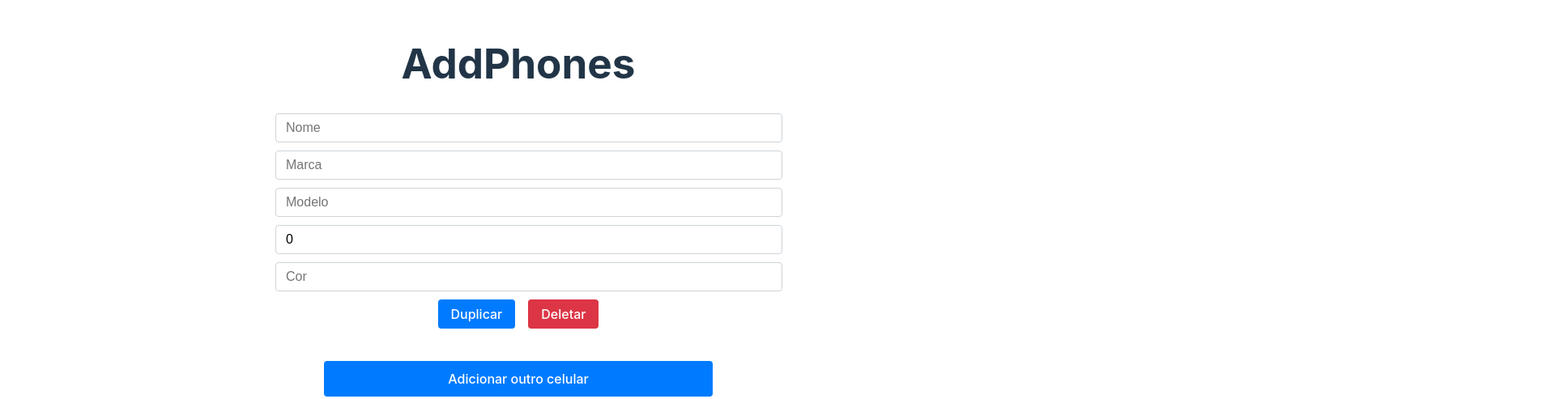
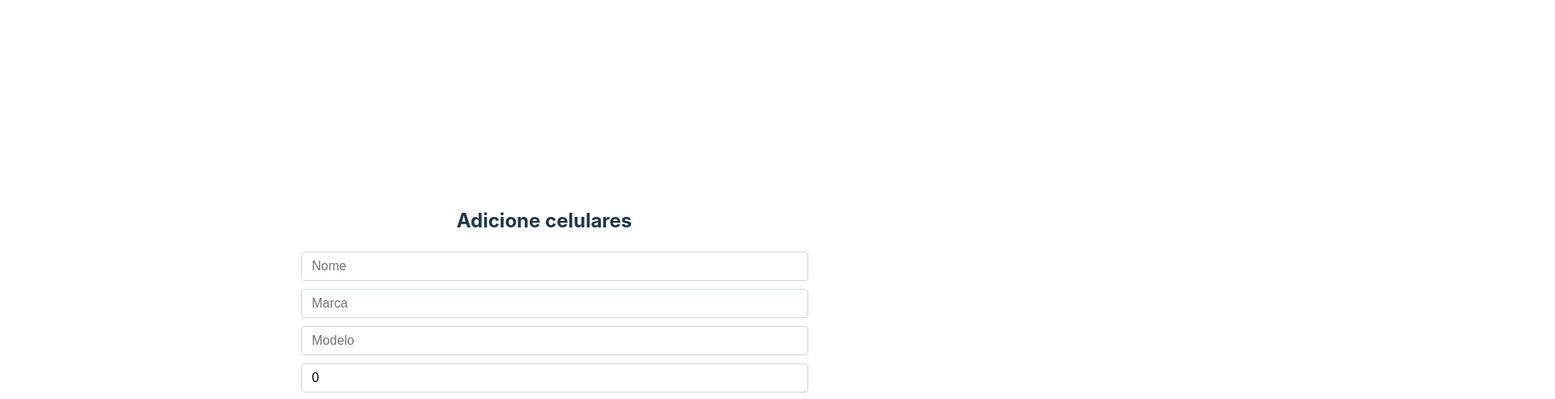
Before and after one commit to fredericobrion/lexart-full-stack-test, a React (Vite) app in the folder front/: page /phones/add in a window 1280 px wide. Shown: the part 115-608 px from the top of the page at 81% size, 1920 px wide, since content can reach past the window. Built offline with nearby package versions, Linux system fonts and the light colour scheme; sample sign-in values are in the browser's storage.

Commit message:
feat: Header

```diff
--- a/front/src/App.jsx
+++ b/front/src/App.jsx
@@ -4,14 +4,17 @@ import PhoneList from './pages/phonesList';
 import AddPhones from './pages/addPhones';
 import UpdateAndDeletePhone from './pages/updateAndDeletePhone';
 import { Routes, Route } from 'react-router-dom';
+import Header from './components/header';
 
 function App() {
   return (
     <Routes>
-      <Route path="/" element={<LoginPage />} />
-      <Route path="/phones/:id" element={<UpdateAndDeletePhone />} />
-      <Route path="/phones/add" element={<AddPhones />} />
-      <Route path="/phones" element={<PhoneList />} />
+      <Route path="/phones" element={<Header />} >
+        <Route index element={ <PhoneList /> } />
+        <Route path=":id" element={ <UpdateAndDeletePhone /> } />
+         <Route path="add" element={ <AddPhones /> } />
+      </Route>
+      <Route path='/' element={ <LoginPage /> } />
     </Routes>
   )
 }
--- /dev/null
+++ b/front/src/components/header/header.module.css
@@ -0,0 +1,44 @@
+.hideHeader {
+  display: none;
+}
+
+.header {
+  width: 100%;
+  margin-bottom: 30px;
+  display: flex;
+  justify-content: space-between;
+  align-items: center;
+  padding: 10px 20px;
+  color: #fff;
+}
+
+.header h2 {
+  margin: 0;
+  font-size: 2rem;
+}
+
+.headerButtons button {
+  background-color: #0056b3;
+  border: none;
+  color: #fff;
+  font-size: 16px;
+  cursor: pointer;
+  transition: color 0.3s ease;
+  margin-left: 10px;
+}
+
+.headerButtons .viewPhones {
+  background-color: #007bff;
+}
+
+.headerButtons .addPhones {
+  background-color: #28a745;
+}
+
+.headerButtons .logout {
+  background-color: #dc3545;
+}
+
+.headerButtons button:hover {
+  opacity: 0.8;
+}
--- /dev/null
+++ b/front/src/components/header/index.jsx
@@ -0,0 +1,52 @@
+import { Outlet } from "react-router-dom";
+import styles from "./header.module.css";
+import { useNavigate } from "react-router-dom";
+
+function Header() {
+  const navigate = useNavigate();
+
+  const token = localStorage.getItem("token");
+
+  const userName = localStorage.getItem("user");
+
+  const handleViewPhones = () => {
+    navigate("/phones");
+  };
+
+  const handleAddPhones = () => {
+    navigate("/phones/add");
+  };
+
+  const handleLogout = () => {
+    localStorage.removeItem("token");
+    navigate("/");
+  };
+
+  return (
+    <>
+      <header className={token ? styles.header : styles.hideHeader}>
+        <h2>Bem vindo, {userName ? userName : ""}!</h2>
+        <div className={styles.headerButtons}>
+          <button
+            className={styles.viewPhones}
+            onClick={() => handleViewPhones()}
+          >
+            Ver telefones
+          </button>
+          <button
+            className={styles.addPhones}
+            onClick={() => handleAddPhones()}
+          >
+            Adicionar telefones
+          </button>
+          <button className={styles.logout} onClick={() => handleLogout()}>
+            Sair da conta
+          </button>
+        </div>
+      </header>
+      <Outlet />
+    </>
+  );
+}
+
+export default Header;
--- a/front/src/pages/addPhones/index.jsx
+++ b/front/src/pages/addPhones/index.jsx
@@ -94,7 +94,7 @@ function AddPhones() {
 
   return (
     <div className={styles.container}>
-      <h1>AddPhones</h1>
+      <h2>Adicione celulares</h2>
       {phones.map((phone, index) => {
         return (
           <AddPhoneForm
```
